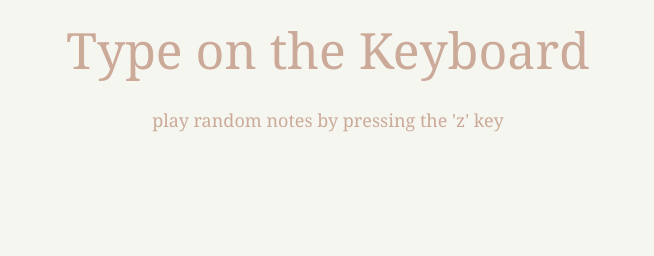
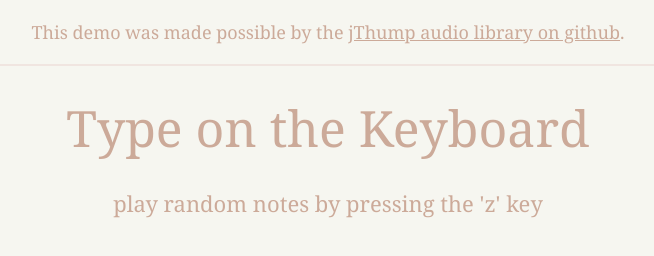
Before and after one commit to run-time/jThump, a plain HTML site: page index.html in a window 1280 px wide. Shown: the whole page, without its empty margins (312-966 px from the left). Drawn offline with Linux system fonts and the light colour scheme.

Commit message:
added a github link to the demo page

```diff
--- a/index.html
+++ b/index.html
@@ -1,7 +1,7 @@
 <!doctype html>
 <!--
-created using the jThump library by Dave Alger
-http://r.unti.me
+This demo was created using the jThump js audio library by Dave Alger  --  http://r.unti.me
+jThump can be downloaded from here  --  https://github.com/run-time/jThump
 -->
 <html>
 	<head>
@@ -11,12 +11,14 @@ http://r.unti.me
 		<script language="javascript" type="text/javascript" src="jthump.js"></script>
 		<style>
 			body { background-color: #f6f6f0; }
-			p { color:#ccaa99; padding:0; margin:0; padding-top:8px; padding-bottom:16px; font-family:Georgia; text-align:center; }
+			p { color:#ccaa99; padding:0; margin:0; padding-top:8px; padding-bottom:18px; font-family:Georgia; text-align:center; }
+			a { color:#ccaa99; padding:0; margin-top:20; padding-top:8px; font-family:Georgia; text-align:center; }
 		</style>
 	</head>
 	<body>
+		<div style="font-size:18px; color:#ccaa99; margin:20px; padding-bottom:20px; font-family:Georgia; text-align:center; border-bottom: 2px solid #f0e5e0;">This demo was made possible by the <a href="https://github.com/run-time/jThump">jThump audio library on github</a>.</div>
 		<p style="font-size:50px">Type on the Keyboard</p>
-		<p style="font-size:18px">play random notes by pressing the 'z' key</p>
+		<p style="font-size:22px">play random notes by pressing the 'z' key</p>
 
 		<script>
 			document.onkeydown = checkKeycode
```
